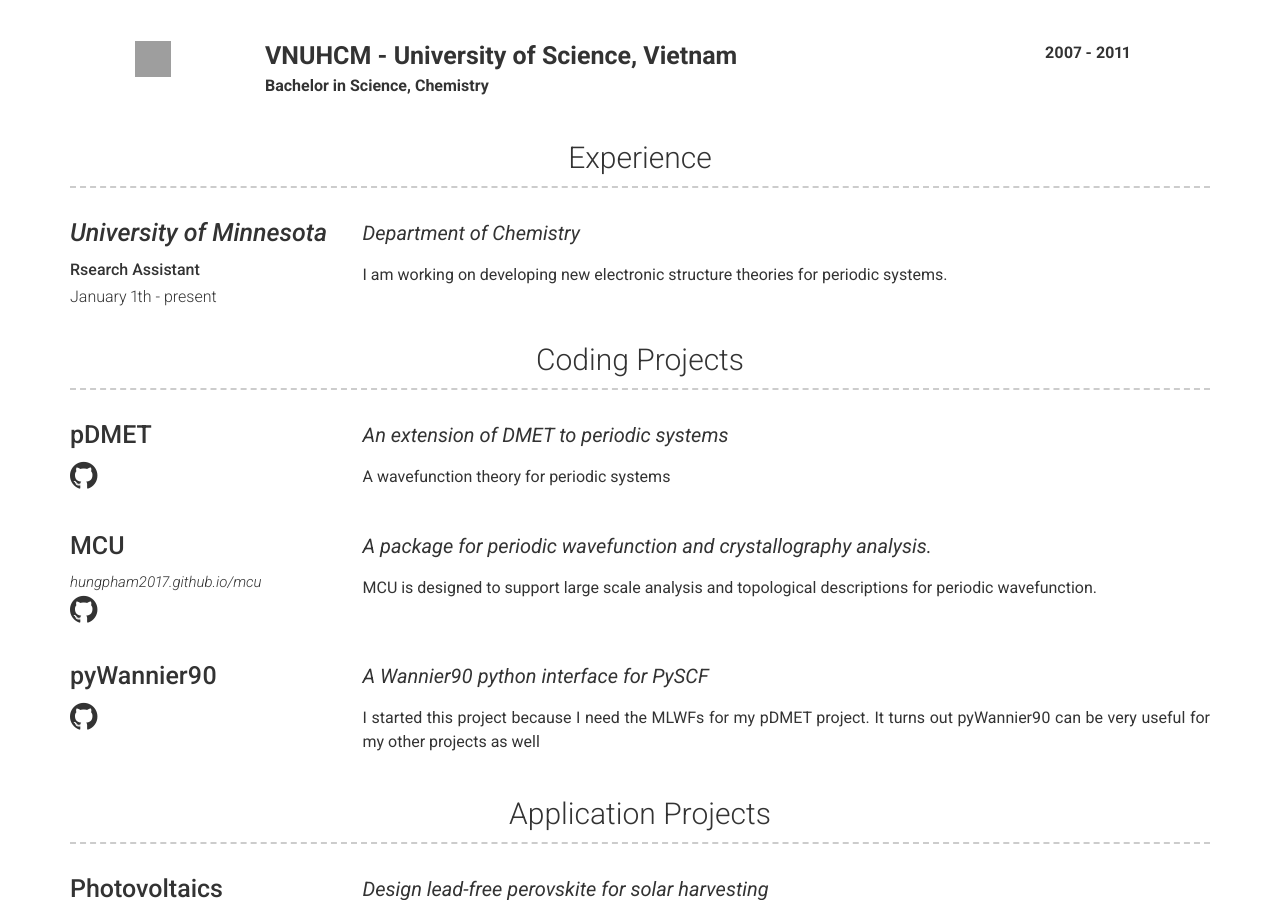
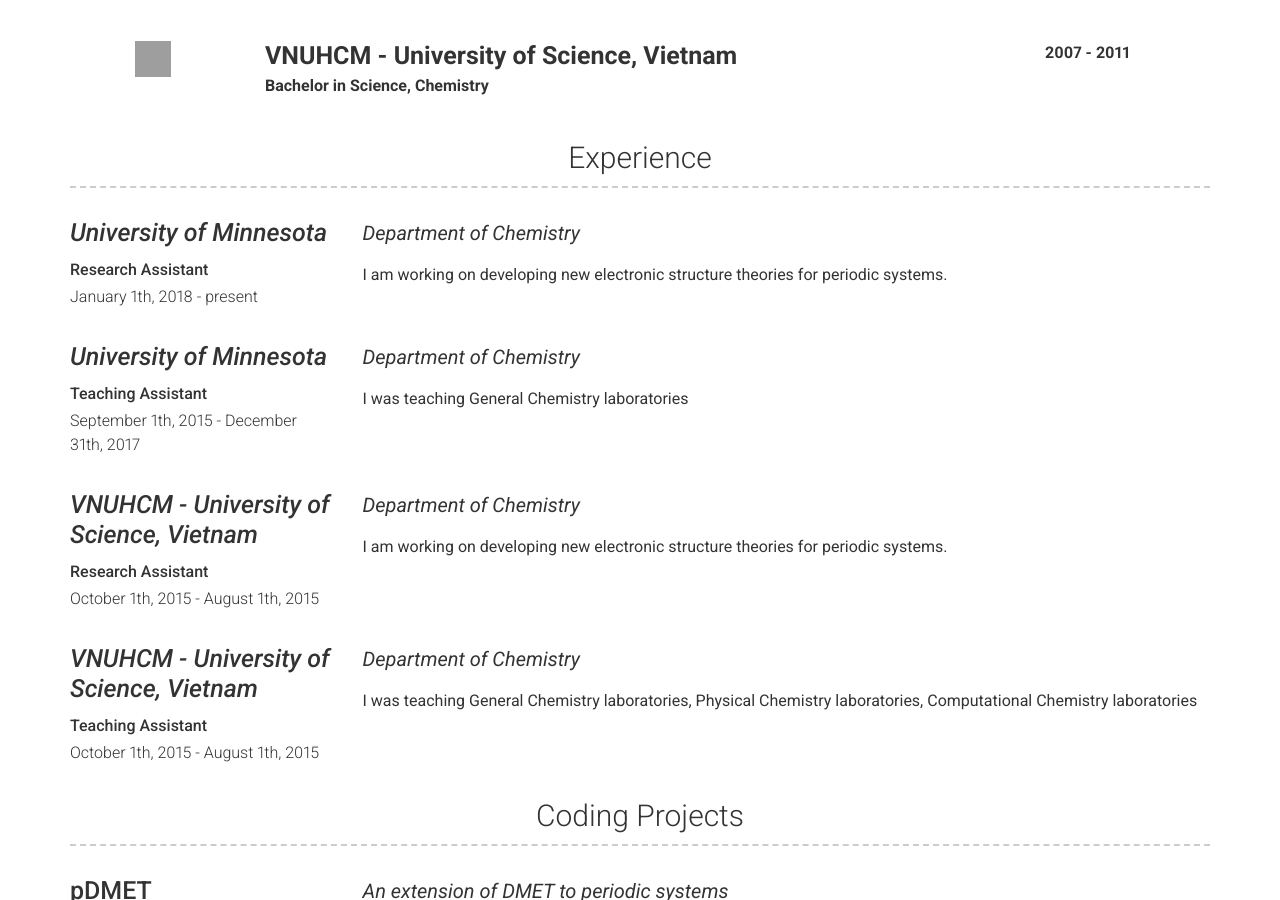
Before and after one commit to hungpham2017/hungpham2017.github.io, a Jekyll site: the page built from index.md, in a window 1280 px wide and 900 px high, scrolled down 675 px. Built offline with Jekyll 4.4.1, drawn with Linux system fonts in a browser that asks for light colours; grey boxes are pictures that could not be loaded.

```diff
--- a/_data/experience.yml
+++ b/_data/experience.yml
@@ -1,9 +1,36 @@
 # Experience template
 - company: University of Minnesota
   link: https://twin-cities.umn.edu/
-  job_title: Rsearch Assistant
-  dates: January 1th - present
+  job_title: Research Assistant
+  dates: January 1th, 2018 - present
   quote: >
    Department of Chemistry
   description: | # this will include new lines to allow paragraphs
     I am working on developing new electronic structure theories for periodic systems.
+
+- company: University of Minnesota
+  link: https://twin-cities.umn.edu/
+  job_title: Teaching Assistant
+  dates: September 1th, 2015 - December 31th, 2017
+  quote: >
+   Department of Chemistry
+  description: | # this will include new lines to allow paragraphs
+    I was teaching General Chemistry laboratories
+
+- company: VNUHCM - University of Science, Vietnam
+  link: https://en.hcmus.edu.vn/
+  job_title: Research Assistant
+  dates: October 1th, 2015 - August 1th, 2015
+  quote: >
+   Department of Chemistry
+  description: | # this will include new lines to allow paragraphs
+    I am working on developing new electronic structure theories for periodic systems.
+
+- company: VNUHCM - University of Science, Vietnam
+  link: https://en.hcmus.edu.vn/
+  job_title: Teaching Assistant
+  dates: October 1th, 2015 - August 1th, 2015
+  quote: >
+   Department of Chemistry
+  description: | # this will include new lines to allow paragraphs
+    I was teaching General Chemistry laboratories, Physical Chemistry laboratories, Computational Chemistry laboratories
```
